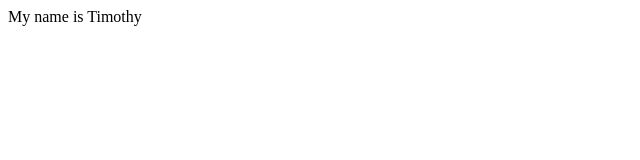
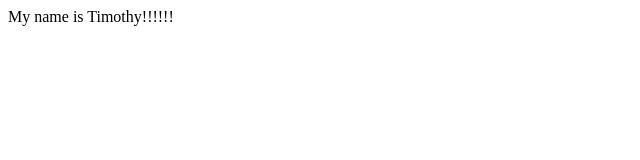
Before and after one commit to tcruce05/first-github-project, a plain HTML site: page index.html in a window 1280 px wide. Shown: the full height of the page, 0-640 px from the left. Drawn offline with Linux system fonts and the light colour scheme.

Commit message:
Emphasize name

```diff
--- a/index.html
+++ b/index.html
@@ -6,6 +6,6 @@
     <title>Document</title>
 </head>
 <body>
-    My name is Timothy
+    My name is Timothy!!!!!!
 </body>
 </html>
```
Also changed, not shown: about.html (deleted).
